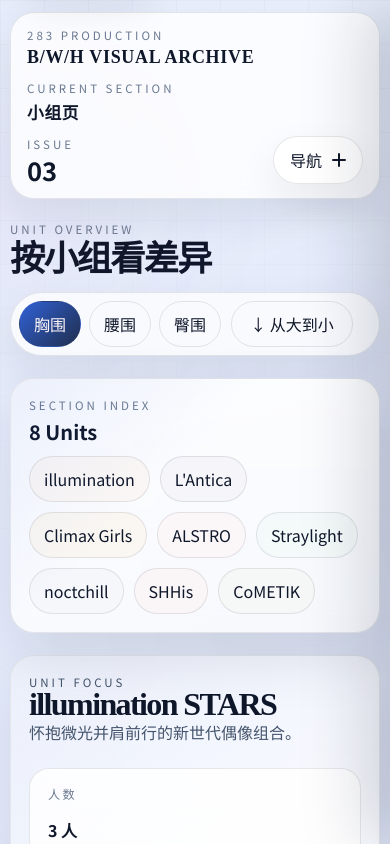
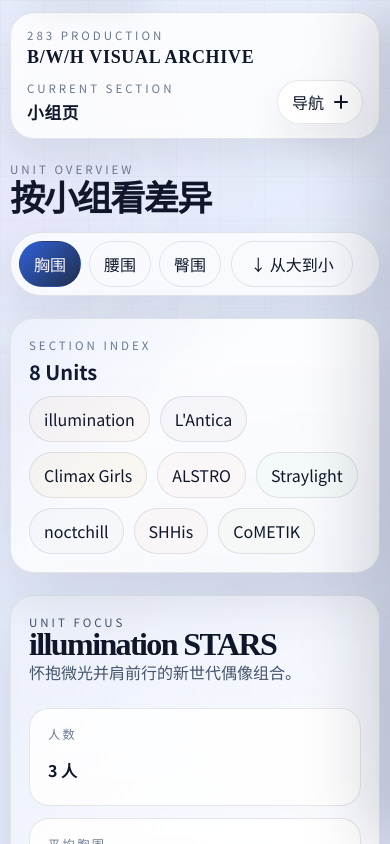
Before and after one commit to Sallyn0225/shinycolors-BWH, a React (Vite) app: page /units in a window 390 px wide. Shown: the top 844 px of the page. Built offline with nearby package versions, Linux system fonts and the light colour scheme.

Commit message:
fix(ui): 修复首页布局与导航交互
调整首页第一名卡片的桌面端网格，避免名字与立绘重叠。
移除顶栏的 Issue 03，并收紧移动端顶栏布局。
为展开侧栏补充取消按钮，补做 Prettier 整理并修正文档中的 Markdown fence。

```diff
--- a/src/App.tsx
+++ b/src/App.tsx
@@ -92,10 +92,6 @@ export default function App() {
         </div>
 
         <div className="header-utility">
-          <div className="header-edition" aria-label="当前刊次">
-            <span>Issue</span>
-            <strong>03</strong>
-          </div>
           <StaggeredMenu items={[...navigationItems]} />
         </div>
       </header>
--- a/src/components/StaggeredMenu.tsx
+++ b/src/components/StaggeredMenu.tsx
@@ -55,7 +55,9 @@ export function StaggeredMenu({
     return {
       panel,
       labels: Array.from(panel?.querySelectorAll<HTMLElement>('.sm-panel-itemLabel') ?? []),
-      descriptions: Array.from(panel?.querySelectorAll<HTMLElement>('.sm-panel-itemDescription') ?? []),
+      descriptions: Array.from(
+        panel?.querySelectorAll<HTMLElement>('.sm-panel-itemDescription') ?? [],
+      ),
       numbers: Array.from(panel?.querySelectorAll<HTMLElement>('.sm-panel-itemNumber') ?? []),
       notes: Array.from(panel?.querySelectorAll<HTMLElement>('.sm-panel-note > *') ?? []),
     }
@@ -419,7 +421,7 @@ export function StaggeredMenu({
     }
   }, [closeMenu, location.pathname, resetToggleVisuals])
 
-  const closeFromLink = useCallback(() => {
+  const dismissMenu = useCallback(() => {
     animateIcon(false)
     animateText(false)
     closeMenu()
@@ -461,12 +463,16 @@ export function StaggeredMenu({
                 type="button"
                 aria-label="关闭页面导航"
                 tabIndex={open ? 0 : -1}
-                onClick={closeFromLink}
+                onClick={dismissMenu}
               />
 
               <div ref={preLayersRef} className="staggered-menu-layers" aria-hidden="true">
                 {colors.slice(0, 3).map((color, index) => (
-                  <div key={`${color}-${index}`} className="sm-prelayer" style={{ background: color }} />
+                  <div
+                    key={`${color}-${index}`}
+                    className="sm-prelayer"
+                    style={{ background: color }}
+                  />
                 ))}
               </div>
 
@@ -477,6 +483,16 @@ export function StaggeredMenu({
                 aria-hidden={!open}
                 aria-label="页面切换菜单"
               >
+                <button
+                  className="staggered-menu-dismiss"
+                  type="button"
+                  aria-label="取消并关闭页面导航"
+                  tabIndex={open ? 0 : -1}
+                  onClick={dismissMenu}
+                >
+                  取消
+                </button>
+
                 <div className="staggered-menu-panelInner">
                   <div className="staggered-menu-kicker">
                     <span>Page Switch</span>
@@ -494,10 +510,12 @@ export function StaggeredMenu({
                             className={({ isActive }) =>
                               `staggered-menu-item ${isActive ? 'is-active' : ''}`
                             }
-                            onClick={closeFromLink}
+                            onClick={dismissMenu}
                             style={{ '--menu-accent': accentColor } as CSSProperties}
                           >
-                            <span className="sm-panel-itemNumber">{String(index + 1).padStart(2, '0')}</span>
+                            <span className="sm-panel-itemNumber">
+                              {String(index + 1).padStart(2, '0')}
+                            </span>
                             <span className="sm-panel-itemBody">
                               <span className="sm-panel-itemLabel">{item.label}</span>
                               <span className="sm-panel-itemDescription">{item.description}</span>
@@ -511,7 +529,11 @@ export function StaggeredMenu({
                   <div className="sm-panel-note">
                     <p>283 PRODUCTION</p>
                     <strong>B/W/H Visual Archive</strong>
-                    <small>{location.pathname === '/' ? 'Current issue overview' : 'Switch between the three reading views'}</small>
+                    <small>
+                      {location.pathname === '/'
+                        ? 'Current issue overview'
+                        : 'Switch between the three reading views'}
+                    </small>
                   </div>
                 </div>
               </aside>
--- a/src/styles.css
+++ b/src/styles.css
@@ -196,6 +196,7 @@ button {
   z-index: 20;
   display: grid;
   grid-template-columns: auto 1fr auto;
+  grid-template-areas: 'brand current utility';
   align-items: center;
   gap: 24px;
   padding: 16px 20px;
@@ -208,6 +209,7 @@ button {
 }
 
 .brand-block {
+  grid-area: brand;
   display: grid;
   gap: 4px;
 }
@@ -221,8 +223,7 @@ button {
 .ranking-unit span,
 .staggered-menu-kicker span,
 .unit-jump-heading span,
-.hero-stat-label,
-.header-edition span {
+.hero-stat-label {
   margin: 0;
   color: var(--ink-faint);
   font-size: 0.72rem;
@@ -238,6 +239,7 @@ button {
 }
 
 .header-current {
+  grid-area: current;
   display: grid;
   justify-items: center;
   gap: 4px;
@@ -257,6 +259,7 @@ button {
 }
 
 .header-utility {
+  grid-area: utility;
   display: inline-flex;
   align-items: center;
   justify-content: flex-end;
@@ -299,18 +302,6 @@ button {
 .site-nav a:hover::after,
 .site-nav a.active::after {
   transform: scaleX(1);
-}
-
-.header-edition {
-  display: grid;
-  justify-items: end;
-  gap: 4px;
-}
-
-.header-edition strong {
-  font-family: var(--font-number);
-  font-size: 1.6rem;
-  line-height: 1;
 }
 
 .staggered-menu {
@@ -449,11 +440,42 @@ button {
   overflow: hidden;
   border-left: 1px solid color-mix(in srgb, var(--line-strong) 88%, white 12%);
   background:
-    linear-gradient(180deg, color-mix(in srgb, var(--bg-panel-strong) 98%, white 2%), var(--bg-soft)),
+    linear-gradient(
+      180deg,
+      color-mix(in srgb, var(--bg-panel-strong) 98%, white 2%),
+      var(--bg-soft)
+    ),
     linear-gradient(135deg, color-mix(in srgb, var(--accent) 12%, transparent), transparent 52%);
   box-shadow: -22px 0 64px rgba(15, 23, 42, 0.18);
   backdrop-filter: blur(20px);
   -webkit-backdrop-filter: blur(20px);
+}
+
+.staggered-menu-dismiss {
+  position: absolute;
+  top: 26px;
+  right: 28px;
+  z-index: 3;
+  display: inline-flex;
+  align-items: center;
+  justify-content: center;
+  min-height: 42px;
+  padding: 0 14px;
+  border: 1px solid var(--line);
+  border-radius: var(--radius-pill);
+  background: color-mix(in srgb, var(--bg-panel-strong) 92%, transparent);
+  color: var(--ink);
+  cursor: pointer;
+  transition:
+    transform 180ms ease-out,
+    border-color 180ms ease-out,
+    background-color 180ms ease-out;
+}
+
+.staggered-menu-dismiss:hover {
+  transform: translateY(-1px);
+  border-color: var(--line-strong);
+  background: var(--bg-panel-hover);
 }
 
 .staggered-menu-panelInner {
@@ -642,7 +664,11 @@ button {
 .hero-link.is-primary {
   border-color: transparent;
   color: #fff7f9;
-  background: linear-gradient(135deg, color-mix(in srgb, var(--accent) 94%, #ffffff 6%), #151515 150%);
+  background: linear-gradient(
+    135deg,
+    color-mix(in srgb, var(--accent) 94%, #ffffff 6%),
+    #151515 150%
+  );
 }
 
 .chip-direction {
@@ -785,22 +811,28 @@ button {
   content: '';
   position: absolute;
   inset: 0;
-  background: linear-gradient(135deg, color-mix(in srgb, var(--accent) 10%, transparent), transparent 48%);
+  background: linear-gradient(
+    135deg,
+    color-mix(in srgb, var(--accent) 10%, transparent),
+    transparent 48%
+  );
   pointer-events: none;
 }
 
 .home-featured {
   display: grid;
-  grid-template-columns: auto minmax(210px, 0.8fr) minmax(0, 1fr) auto;
+  grid-template-columns: auto minmax(220px, 300px) minmax(0, 1fr) auto;
   align-items: center;
-  gap: 18px;
+  gap: clamp(18px, 2vw, 30px);
   min-height: 400px;
   padding: 26px;
   border-radius: 24px;
 }
 
 .home-featured .idol-visual {
-  width: clamp(220px, 26vw, 300px);
+  justify-self: start;
+  width: 100%;
+  max-width: 300px;
   height: clamp(300px, 38vw, 420px);
 }
 
@@ -1012,7 +1044,11 @@ button {
   content: '';
   position: absolute;
   inset: 0;
-  background: linear-gradient(180deg, color-mix(in srgb, var(--accent) 10%, transparent), transparent 55%);
+  background: linear-gradient(
+    180deg,
+    color-mix(in srgb, var(--accent) 10%, transparent),
+    transparent 55%
+  );
   opacity: 0.5;
   pointer-events: none;
 }
@@ -1119,8 +1155,11 @@ button {
 
 .ranking-row:hover {
   transform: translateX(4px);
-  background:
-    linear-gradient(90deg, color-mix(in srgb, var(--accent) 8%, transparent), transparent 34%);
+  background: linear-gradient(
+    90deg,
+    color-mix(in srgb, var(--accent) 8%, transparent),
+    transparent 34%
+  );
 }
 
 .ranking-row.is-condensed {
@@ -1427,16 +1466,22 @@ button {
 }
 
 .compare-row.is-focused {
-  background:
-    linear-gradient(90deg, color-mix(in srgb, var(--accent) 7%, transparent), transparent 28%);
+  background: linear-gradient(
+    90deg,
+    color-mix(in srgb, var(--accent) 7%, transparent),
+    transparent 28%
+  );
   box-shadow: inset 3px 0 0 color-mix(in srgb, var(--accent) 82%, white);
   transform: translateX(2px);
 }
 
 .compare-row-left,
 .compare-row-right {
-  background:
-    linear-gradient(90deg, color-mix(in srgb, var(--winner-accent) 10%, transparent), transparent 30%);
+  background: linear-gradient(
+    90deg,
+    color-mix(in srgb, var(--winner-accent) 10%, transparent),
+    transparent 30%
+  );
 }
 
 .compare-side {
@@ -1469,7 +1514,11 @@ button {
 
 .compare-side.is-winner strong {
   color: #fff7f9;
-  background: linear-gradient(135deg, color-mix(in srgb, var(--accent) 86%, black 14%), #181818 150%);
+  background: linear-gradient(
+    135deg,
+    color-mix(in srgb, var(--accent) 86%, black 14%),
+    #181818 150%
+  );
 }
 
 .compare-side.is-loser strong {
@@ -1552,6 +1601,10 @@ button {
 @media (max-width: 1180px) {
   .site-header {
     grid-template-columns: 1fr;
+    grid-template-areas:
+      'brand'
+      'current'
+      'utility';
     align-items: start;
   }
 
@@ -1627,13 +1680,25 @@ button {
 
   .site-header {
     top: 8px;
+    grid-template-columns: minmax(0, 1fr) auto;
+    grid-template-areas:
+      'brand brand'
+      'current utility';
+    align-items: end;
     gap: 12px;
     margin-bottom: 22px;
     padding: 14px 16px;
   }
 
+  .header-current {
+    align-self: end;
+  }
+
   .header-utility {
+    width: auto;
     gap: 10px;
+    justify-content: flex-end;
+    align-self: end;
   }
 
   .site-nav {
@@ -1730,6 +1795,11 @@ button {
     padding: 102px 22px 24px;
   }
 
+  .staggered-menu-dismiss {
+    top: 22px;
+    right: 22px;
+  }
+
   .sm-panel-itemLabel {
     font-size: clamp(1.9rem, 10vw, 3rem);
   }
@@ -1771,16 +1841,14 @@ button {
   }
 
   .header-utility {
-    flex-wrap: wrap;
-    align-items: stretch;
-  }
-
-  .header-edition {
-    justify-items: start;
+    flex-wrap: nowrap;
+    align-items: center;
   }
 
   .staggered-menu-toggle {
-    width: 100%;
+    width: auto;
+    min-height: 44px;
+    padding-inline: 14px;
     justify-content: center;
   }
 
```
Also changed, not shown: 1 other file (tests, documents, lock files or other folders).
